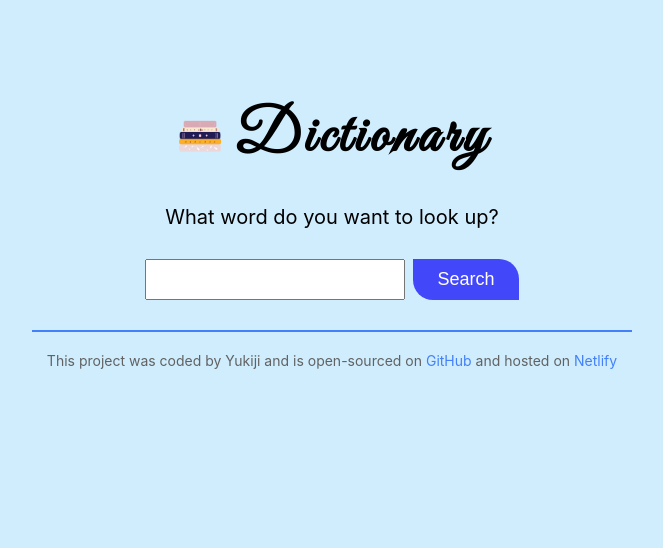
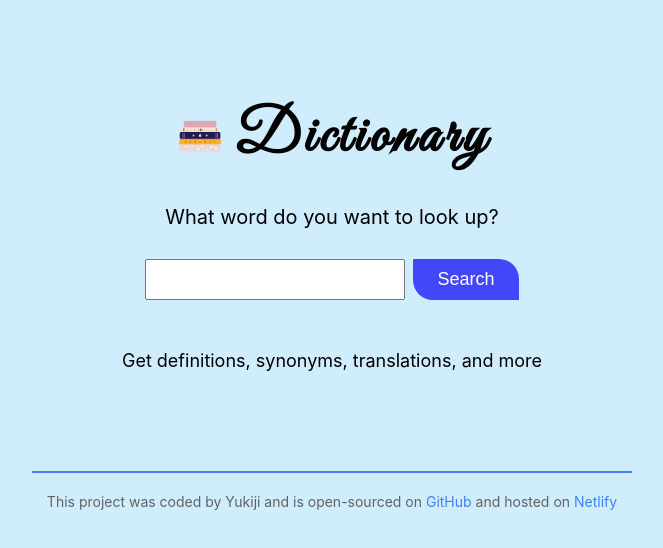
Before and after one commit to yukijina/react-dictionary-project, a React (Create React App) app: page / in a window 1280 px wide. Shown: the top 548 px of the page, without its empty margins (308-971 px from the left). Built offline with nearby package versions, Linux system fonts and the light colour scheme.

Commit message:
set default value before search or when the input value is not available

```diff
--- a/src/Results.css
+++ b/src/Results.css
@@ -19,3 +19,9 @@
 .Results-meaning-container {
   margin-top: 2rem;
 }
+
+.Results-default {
+  margin-top: 5rem;
+  margin-bottom: 10rem;
+  text-align: center;
+}
--- a/src/Results.js
+++ b/src/Results.js
@@ -4,7 +4,7 @@ import Meaning from './Meaning';
 
 export default function Results({ data }) {
   console.log(data);
-  if (Object.keys(data).length !== 0) {
+  if (Object.keys(data).length !== 0 && Object.values(data)[0] !== undefined) {
     return (
       <div className='Results'>
         <h2 className='Results-heading--2'>{data.word}</h2>
@@ -20,5 +20,11 @@ export default function Results({ data }) {
         </div>
       </div>
     );
+  } else {
+    return (
+      <div className='Results-default'>
+        <p>Get definitions, synonyms, translations, and more</p>
+      </div>
+    );
   }
 }
```
